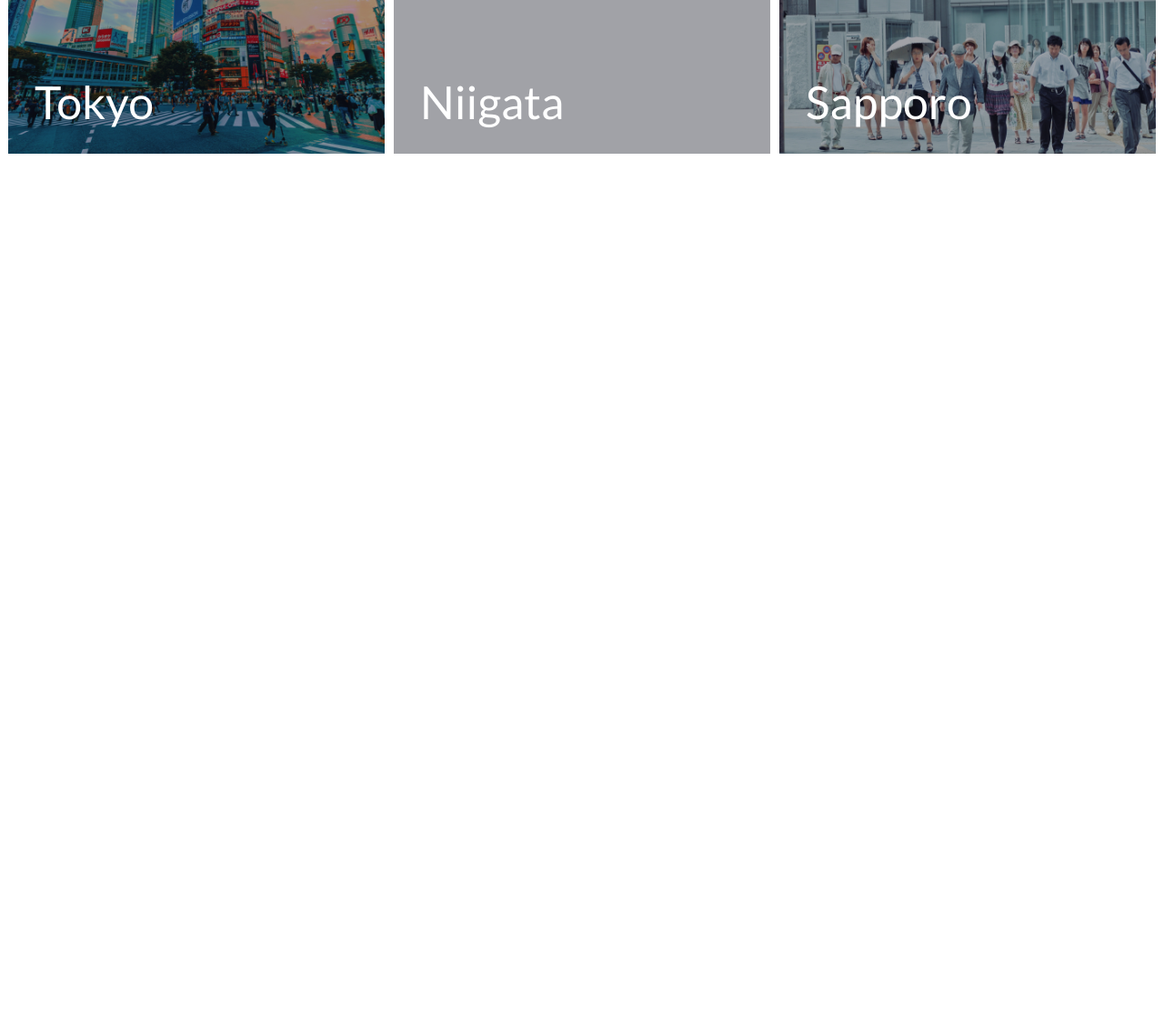
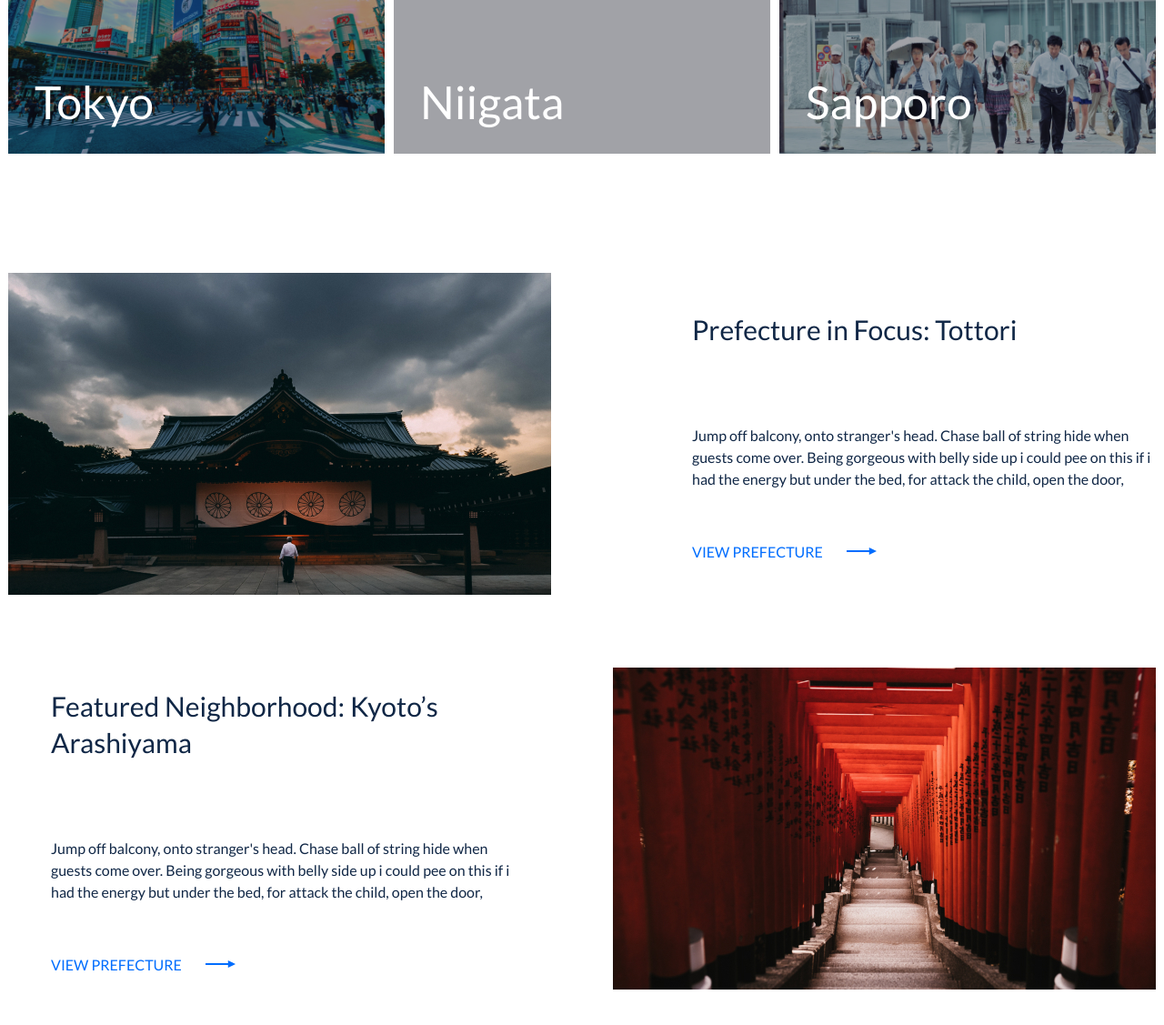
Before and after one commit to Camatoz/Travel-landing, a plain HTML site: page index.html in a window 1280 px wide. Shown: the part 2035-3162 px from the top of the page at 91% size. Before the commit the page ends 2335 px from the top, so only its background shows below. Drawn offline with Linux system fonts and the light colour scheme.

Commit message:
Added tours section

```diff
--- a/css/style.css
+++ b/css/style.css
@@ -370,3 +370,48 @@ header {
   z-index: 4;
 }
 /* Places style end */
+
+/* Places style start*/
+.tours {
+  margin-bottom: 139px;
+}
+
+.tours_tour {
+  display: grid;
+  grid-template-columns: repeat(2, 1fr);
+  grid-gap: 0 108px;
+  align-items: center;
+  margin-bottom: 77px;
+}
+
+.tour_info {
+  padding-left: 47px;
+}
+
+.tour_title {
+  font-weight: 500;
+  font-size: 30px;
+  line-height: 40px;
+  margin-bottom: 85px;
+}
+
+.tour_desc {
+  font-size: 16px;
+  line-height: 24px;
+  margin-bottom: 58px;
+}
+
+.tour_more {
+  font-size: 16px;
+  text-decoration: none;
+  color: #006dfe;
+  padding-right: 59px;
+  background: url(../img/svg/jet-icon.svg) no-repeat right center;
+}
+
+.tour_more:hover,
+.tour_more:focus {
+  opacity: 0.65;
+}
+
+/* Places style end */
--- a/index.html
+++ b/index.html
@@ -191,7 +191,54 @@
         </div>
       </section>
       <!-- Places end -->
-      <section></section>
+
+      <!-- Tours start -->
+      <div class="tours">
+        <div class="wrapper_full">
+          <div class="tours_tour tour">
+            <div class="tour-pic">
+              <img
+                src="./img/tour-1.jpg"
+                alt="Prefecture in Focus: Tottori"
+                class="tour_thumb"
+              />
+            </div>
+            <div class="tour_info">
+              <h3 class="tour_title">Prefecture in Focus: Tottori</h3>
+              <p class="tour_desc">
+                Jump off balcony, onto stranger's head. Chase ball of string
+                hide when guests come over. Being gorgeous with belly side up i
+                could pee on this if i had the energy but under the bed, for
+                attack the child, open the door,
+              </p>
+              <a href="#" class="tour_more">VIEW PREFECTURE</a>
+            </div>
+          </div>
+
+          <div class="tours_tour tour">
+            <div class="tour_info">
+              <h3 class="tour_title">
+                Featured Neighborhood: Kyoto’s Arashiyama
+              </h3>
+              <p class="tour_desc">
+                Jump off balcony, onto stranger's head. Chase ball of string
+                hide when guests come over. Being gorgeous with belly side up i
+                could pee on this if i had the energy but under the bed, for
+                attack the child, open the door,
+              </p>
+              <a href="#" class="tour_more">VIEW PREFECTURE</a>
+            </div>
+            <div class="tour-pic">
+              <img
+                src="./img/tour-2.jpg"
+                alt="Featured Neighborhood: Kyoto’s ArashiyamaPrefecture in Focus: Tottori"
+                class="tour_thumb"
+              />
+            </div>
+          </div>
+        </div>
+      </div>
+      <!-- Tours end -->
     </main>
   </body>
 </html>
```
Also changed, not shown: img/tour-1.jpg (added), img/tour-2.jpg (added).
